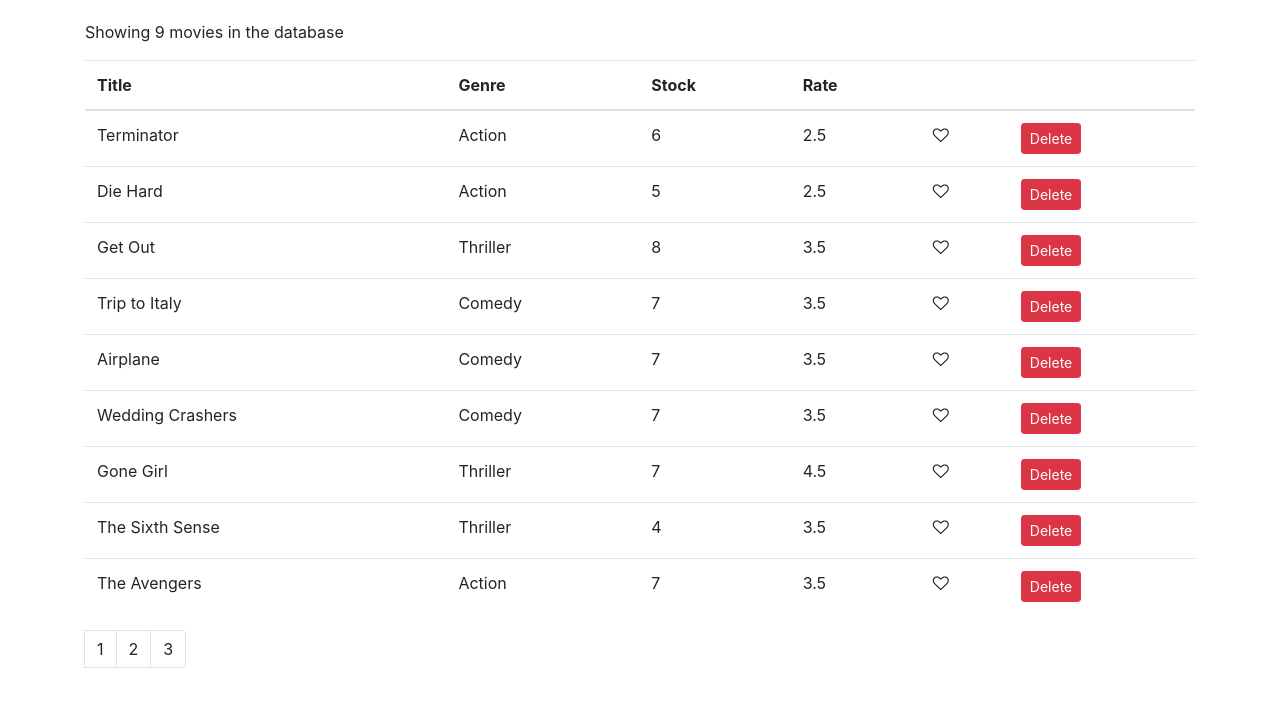
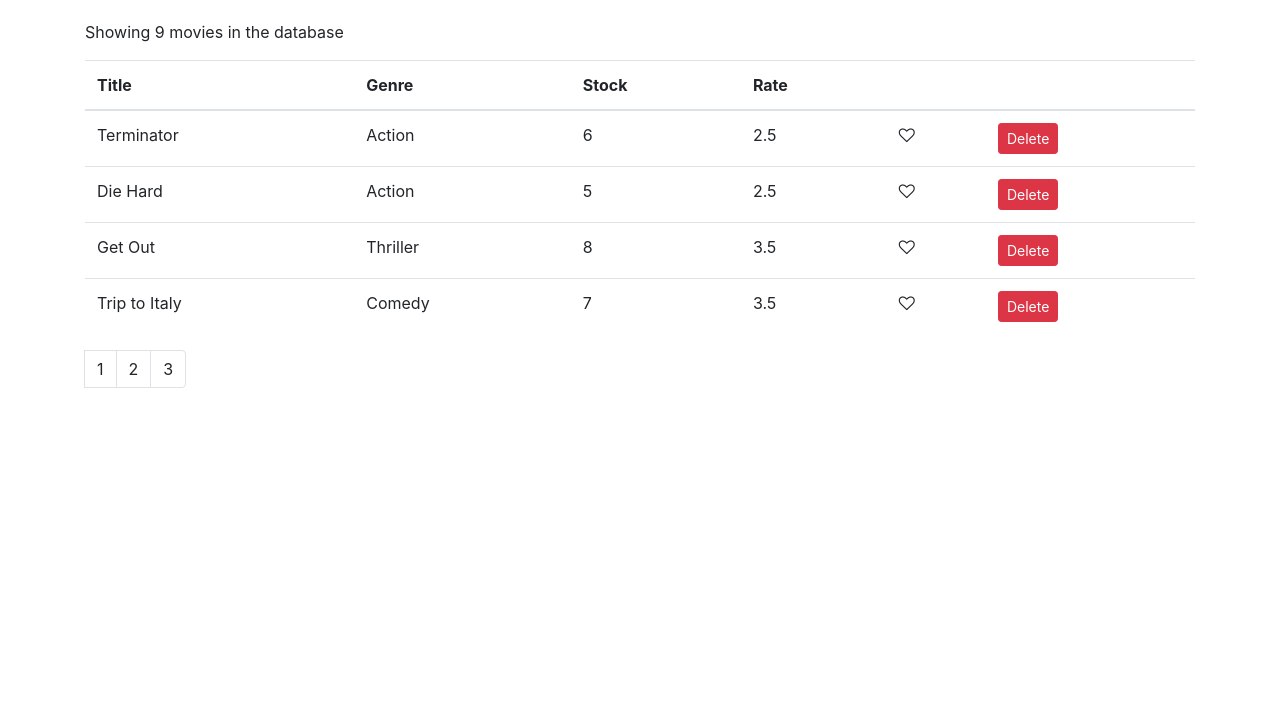
Before and after one commit to OloruntobiAwoderu/Vidly-frontend, a React (Create React App) app in the folder vidly/: page / in a window 1280 px wide. Shown: the top 706 px of the page. Built offline with nearby package versions, Linux system fonts and the light colour scheme.

Commit message:
Successfully Implemented Pagination

```diff
--- a/vidly/src/components/common/pagination.jsx
+++ b/vidly/src/components/common/pagination.jsx
@@ -12,7 +12,7 @@
     <nav>
       <ul className="pagination">
         {pages.map(page => (
-          <li key={page}className={ page === currentPage ? 'page-item-active': 'page-item'}>
+          <li key={page}className={ page === currentPage ? 'page-item-active': 'page-item '}>
             <a className="page-link" onClick={() => onPageChange(page)}>{page}</a>
           </li>
         ))}
--- a/vidly/src/components/movies.jsx
+++ b/vidly/src/components/movies.jsx
@@ -2,6 +2,7 @@
 import { getMovies } from "../services/fakeMovieService";
 import Like from "./common/like";
 import Pagination from "./common/pagination";
+import { paginate} from './utils/paginate';
 class Movies extends Component {
   state = {
     movies: getMovies(),
@@ -25,6 +26,7 @@
   render() {
     if (this.state.movies.length === 0)
       return <p>There are no movies in the database.</p>;
+      const movies = paginate(this.state.movies, this.state.currentPage, this.state.pageSize);
     return (
       <React.Fragment>
         <p>Showing {this.state.movies.length} movies in the database</p>
@@ -40,7 +42,7 @@
             </tr>
           </thead>
           <tbody>
-            {this.state.movies.map(movie => (
+            {movies.map(movie => (
               <tr key={movie._id}>
                 <td>{movie.title}</td>
                 <td>{movie.genre.name}</td>
--- /dev/null
+++ b/vidly/src/components/utils/paginate.js
@@ -0,0 +1,9 @@
+import _ from "lodash";
+
+export function paginate(items, pageNumber, pageSize) {
+  const startIndex = (pageNumber - 1) * pageSize;
+  return _(items)
+    .slice(startIndex)
+    .take(pageSize)
+    .value();
+}
```
